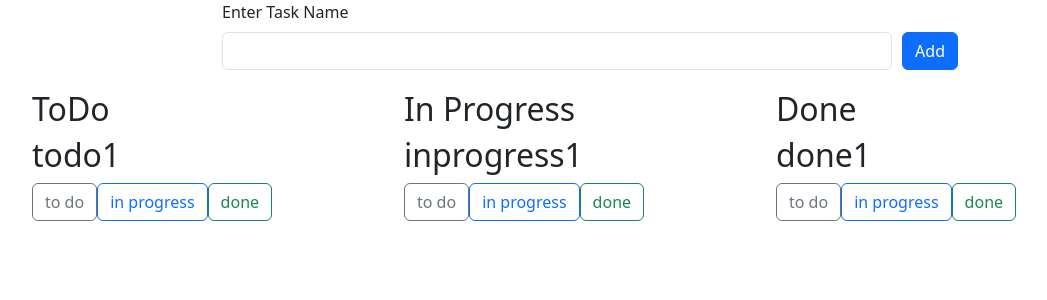
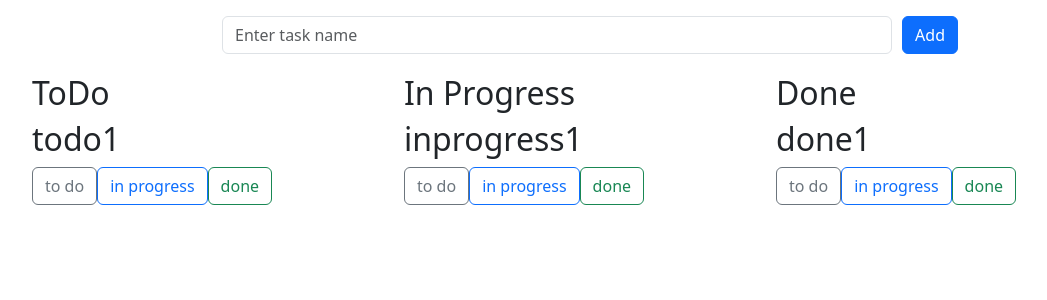
Before and after one commit to AyatBaesh/React-ToDo-List, a React (Vite) app: page / in a window 1280 px wide. Shown: the top 300 px of the page, without its empty margins (50-1097 px from the left). Built offline with nearby package versions, Linux system fonts and the light colour scheme; the HTML template or start-up script is replaced by a standard one.

Commit message:
fixed "key" error in Category, replaced Label with placeholder in InputField, adjusted styles for App

```diff
--- a/package.json
+++ b/package.json
@@ -16,7 +16,8 @@
     "bootstrap": "^5.3.2",
     "framer-motion": "^11.0.3",
     "react": "^18.2.0",
-    "react-dom": "^18.2.0"
+    "react-dom": "^18.2.0",
+    "uuidv4": "^6.2.13"
   },
   "devDependencies": {
     "@types/react": "^18.2.43",
--- a/src/App.jsx
+++ b/src/App.jsx
@@ -3,14 +3,10 @@ import "./styles/App.css";
 import React, { useState } from "react";
 import InputField from "./components/InputFIeld.jsx";
 import CategoryManager from "./components/CategoryManager.jsx";
+import tasks from "./data/Tasks.jsx"
 
 function App() {
-  const [dtoIn, setdtoIn] = useState([
-    { name: "todo1", category: "todo" },
-    { name: "inprogress1", category: "inprogress" },
-    { name: "done1", category: "done" },
-    { name: "failed", category: "wrong" },
-  ]);
+  const [dtoIn, setdtoIn] = useState(tasks);
 
   const addTask = (newTask) => {
     setdtoIn((currentTasks) => [...currentTasks, newTask]);
--- a/src/components/Category.jsx
+++ b/src/components/Category.jsx
@@ -1,6 +1,4 @@
-//TODO causes error "each child in a list should have uniqe key"
-// probably it is caused by tasks.map - need to add unique id to each element, will fix later
-
+import { v4 as uuidv4 } from 'uuid';
 import Task from "./Task.jsx";
 export default function Category({ name, tasks }) {
   return (
@@ -8,7 +6,7 @@ export default function Category({ name, tasks }) {
       <div className={name}>
         <h2>{name}</h2>
         {tasks.map((task) => {
-          return <Task task={task} />;
+          return <Task task={task} key={uuidv4()} />;
         })}
       </div>
     </>
--- a/src/components/InputFIeld.jsx
+++ b/src/components/InputFIeld.jsx
@@ -2,7 +2,7 @@ import React, { useState } from "react";
 // import tasks from "../data/Tasks";
 //TODO use flex to have button and input horizontally (https://stackoverflow.com/questions/55476980/aligning-few-components-horizontally-in-react)
 
-// useState hook cause rerender ever time user types characters.
+// useState hook cause rerender every time user types characters.
 // but since there is not much inputs, it's fine
 // alternative solution for better performance (if there is any) is to use ref hook
 
@@ -29,9 +29,9 @@ const InputField = ({ addTask }) => {
       <div className="row justify-content-center">
         <form className="col-md-8 mb-3" onSubmit={handleSubmit}>
           <div className="pb-1">
-            <label htmlFor="taskDescription" className="form-label">
+            {/* <label htmlFor="taskDescription" className="form-label">
               Enter Task Name
-            </label>
+            </label> */}
             <div className="d-flex">
               <input
                 value={taskDescription}
@@ -40,6 +40,7 @@ const InputField = ({ addTask }) => {
                 type="text"
                 className="form-control"
                 maxLength={maxInputlength}
+                placeholder="Enter task name"
               />
               <button
                 className="btn btn-primary"
--- a/src/styles/App.css
+++ b/src/styles/App.css
@@ -0,0 +1,4 @@
+form > * {
+  margin-top: 1em;
+}
+/* TODO - Re-write styles to adjust elements normally */
```
Also changed, not shown: 1 other file (tests, documents, lock files or other folders).
